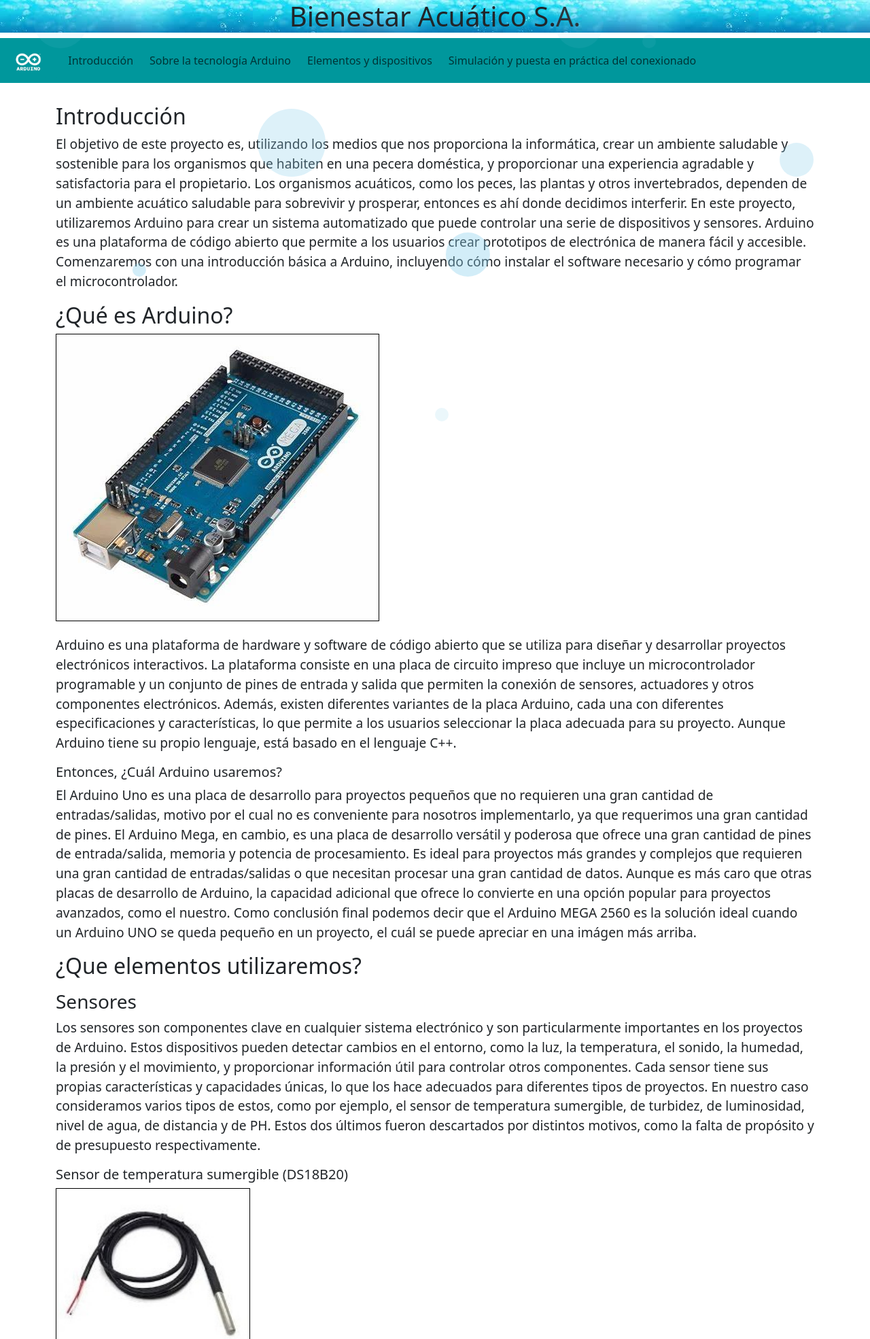
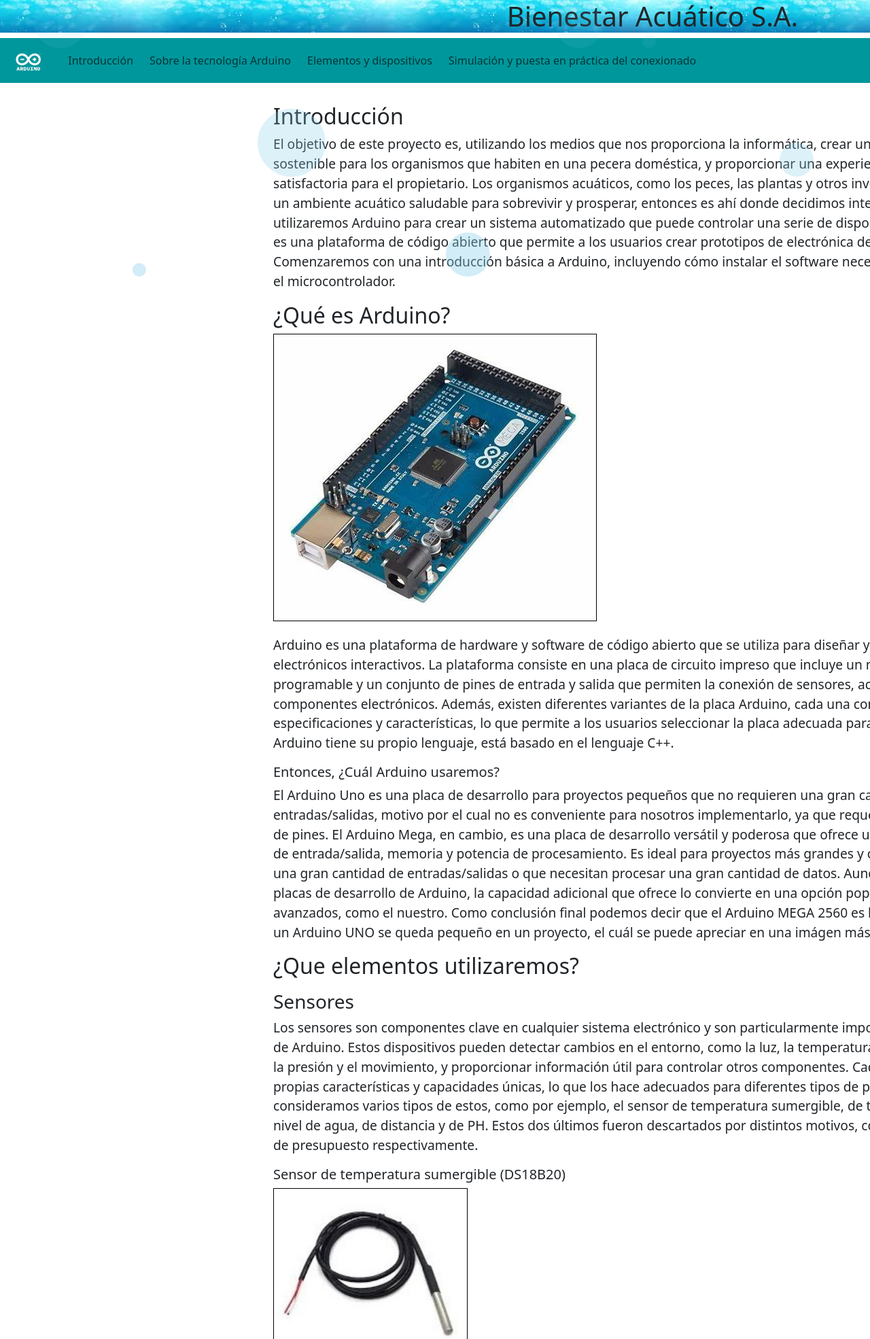
Before and after one commit to AugustWalker27/BienestarAcuatico, a PHP site: page / in a window 1280 px wide; the page is wider, and only the part inside the window is pictured. Shown: the top 1970 px of that part at 68% size. Run offline with PHP 8.4, Linux system fonts and the light colour scheme.

Commit message:
diseño.css

```diff
--- a/diseño.css
+++ b/diseño.css
@@ -1,6 +1,7 @@
- body {
-        overflow-x: hidden;
-    }
+body{
+   width:150%;
+   overflow-x: hidden;
+}
 #jotaro{
       height: 230px;
       width: 100%;
```
